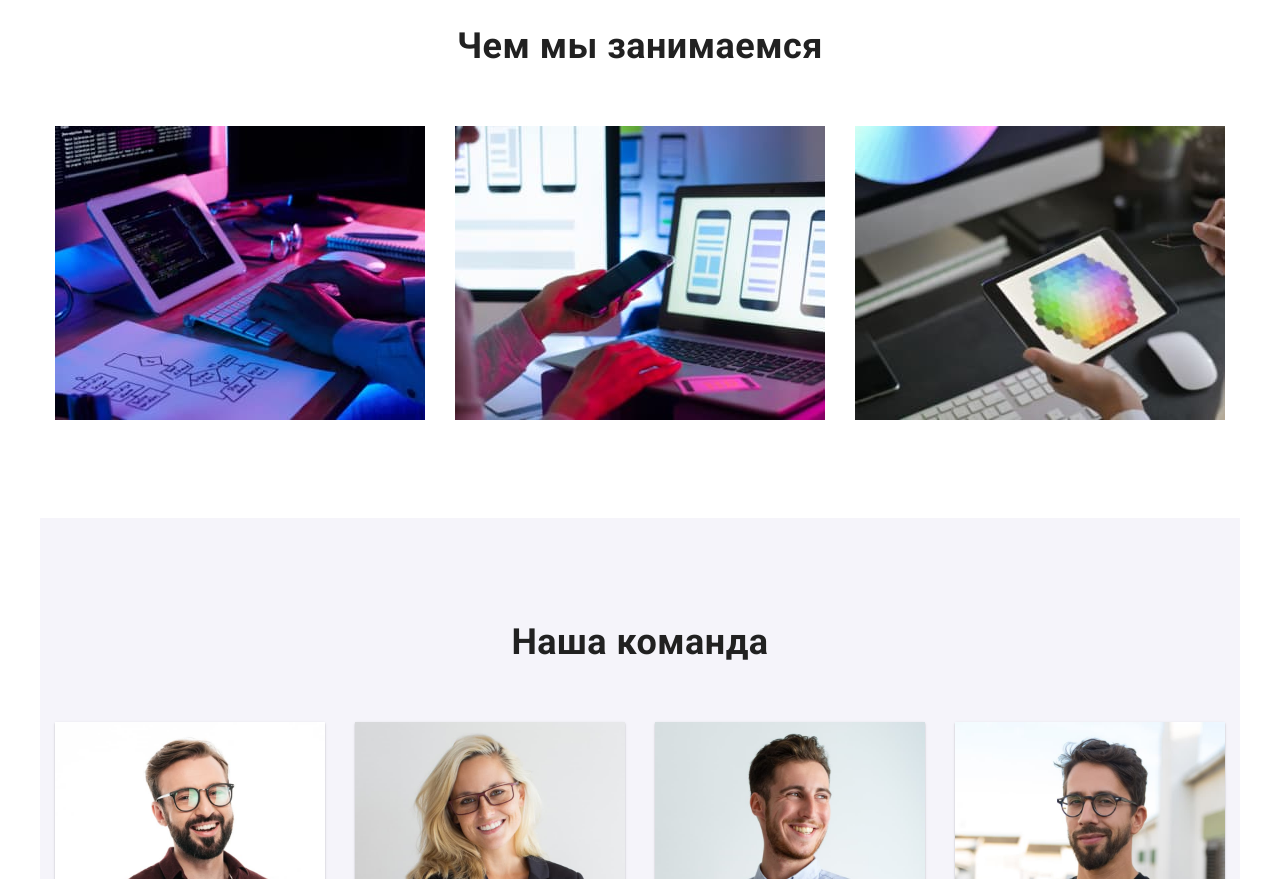
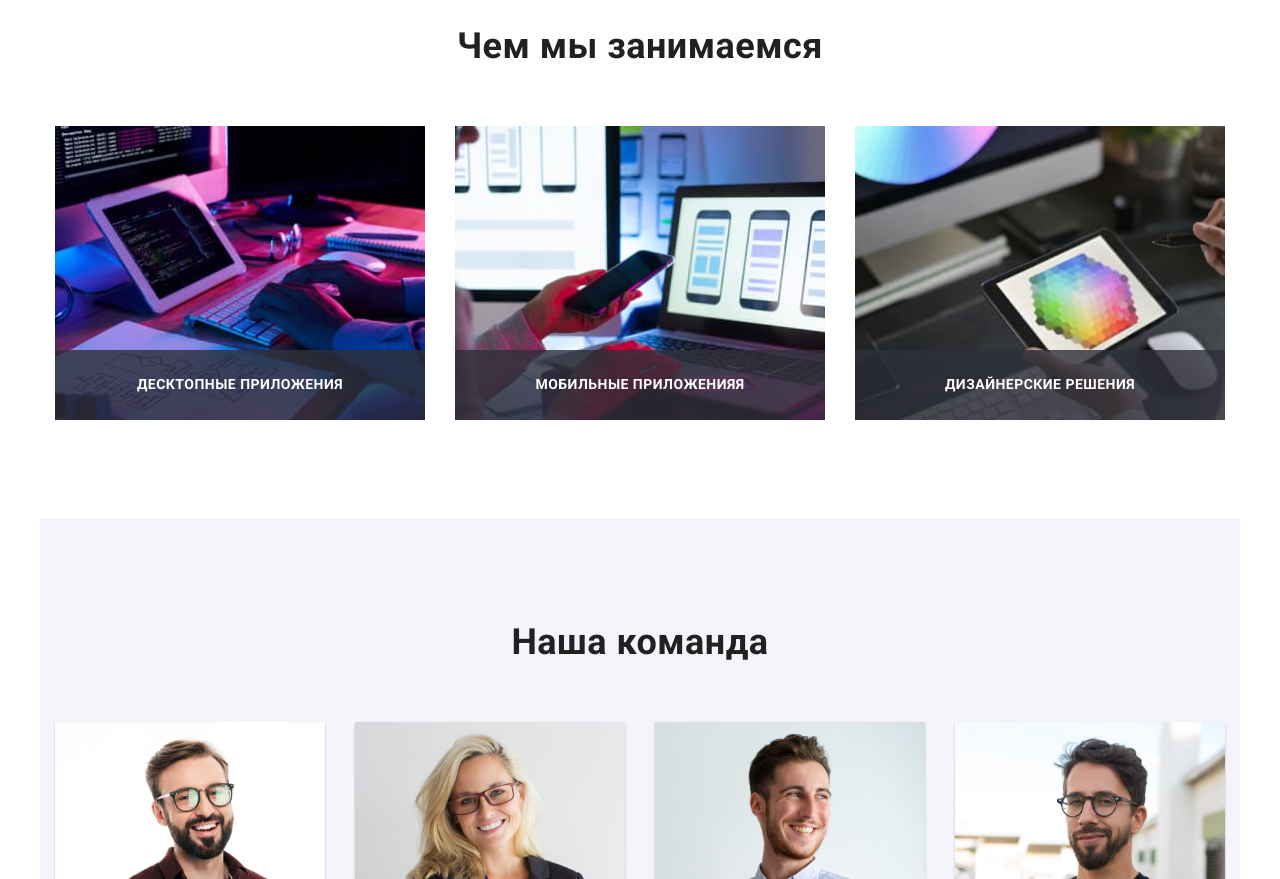
Before and after one commit to Konstantin-Kolom/goit-markup-hw-05, a plain HTML site: page index.html in a window 1280 px wide. Shown: the part 1100-1979 px from the top of the page. Drawn offline with Linux system fonts and the light colour scheme.

Commit message:
Чем занимаемся готово

```diff
--- a/CSS/common.css
+++ b/CSS/common.css
@@ -31,7 +31,9 @@
   --hero-dg: #2F303A40;
   --backdrop-bg: rgba(0, 0, 0, 0.2);
   --modal-bg: #FFFFFF;
-  --cubic: cubic-bezier(0.4, 0, 0.2, 1)
+  --cubic: cubic-bezier(0.4, 0, 0.2, 1);
+
+  --work-dg: rgba(47, 48, 58, 0.8);
 
 }
 
--- a/CSS/styles.css
+++ b/CSS/styles.css
@@ -115,11 +115,11 @@
 
 /* Псевдоэлементы и амимация НАВИГАЦИЯ */
 
-.nav-link {
+.nav-link.active {
   position: relative;
 }
 
-.nav-link::after {
+.nav-link.active::after {
   content: '';
 
   position: absolute;
@@ -132,17 +132,8 @@
   background-color: var(--bg-button-active);
   border-radius: 2px;
 
-  opacity: 0;
-  transition: opacity 250ms var(--cubic);
 }
 
-.nav-link.active::after {
-  opacity: 1;
-}
-
-.nav-link:hover:after {
-  opacity: 1;
-}
 
 /* MAIN*/
 /* Стили ГЕРОЙ----------------------------------------------------*/
@@ -236,7 +227,7 @@
   line-height: 1.71;
 }
 
-/* Геометрия и Флекс сетка */
+/* Геометрия и Флекс сетка НАШИ ДОСТОИНСТВА*/
 
 .description-box {
   display: inline-block;
@@ -257,7 +248,7 @@
 }
 
 
-/* Фон и неконтентные картинки */
+/* Фон и неконтентные картинки НАШИ ДОСТОИНСТВА*/
 .icon-frame-description {
   display: flex;
   align-items: center;
@@ -284,7 +275,7 @@
   text-align: center;
 }
 
-/* Геометрия и Флекс сетка */
+/* Геометрия и Флекс сетка ЧЕМ ЗАНИМАЕМСЯ*/
 .work-list {
   display: flex;
   flex-wrap: wrap;
@@ -306,6 +297,29 @@
 .work-box {
   display: inline-block;
   margin-top: 50px;
+}
+
+/* Псевдоэлементы и амимация ЧЕМ ЗАНИМАЕМСЯ*/
+
+.work-line {
+  position: relative;
+}
+
+.work-text {
+  position: absolute;
+  width: 100%;
+  left: 0;
+  bottom: 0;
+
+  font-weight: 700;
+  font-size: 14px;
+  line-height: 1.14;
+  color: var(--text-active-color);
+  background-color: var(--work-dg);
+  padding: 27px 0;
+
+  text-align: center;
+  text-transform: uppercase;
 }
 
 /* Стили НАША КОМАНДА ----------------------------------------------*/
--- a/index.html
+++ b/index.html
@@ -110,9 +110,20 @@
                 <h2 class="work-title">Чем мы занимаемся</h2>
                 <div class="work-box">
                     <ul class="work-list">
-                        <li class="work-line"><img class="ing-work" src="./images/work1.jpg" alt="Разрабатываем Веб-сайты" width="370" height="294"></li>
-                        <li class="work-line"><img class="ing-work" src="./images/work2.jpg" alt="Разрабатываем Веб-приложения" width="370" height="294"></li>
-                        <li class="work-line"><img class="ing-work" src="./images/work3.jpg" alt="Разрабатываем Веб-дизай" width="370" height="294"></li>
+                        <li class="work-line">
+                            <img class="ing-work" src="./images/work1.jpg" alt="Разрабатываем Веб-сайты" width="370" height="294">
+                            <p class="work-text">Десктопные приложения</p>
+                        </li>
+                        <li class="work-line">
+                            <img class="ing-work" src="./images/work2.jpg" alt="Разрабатываем Веб-приложения" width="370" height="294">
+                            <p class="work-text">Мобильные приложенияя</p>
+                        </li>
+
+                        <li class="work-line">
+                            <img class="ing-work" src="./images/work3.jpg" alt="Разрабатываем Веб-дизай" width="370" height="294">
+                            <p class="work-text">Дизайнерские решения</p>
+                        </li>
+
                     </ul>
                 </div>
             </div>
```
Also changed, not shown: CSS/test.css (+31 -0 lines).
